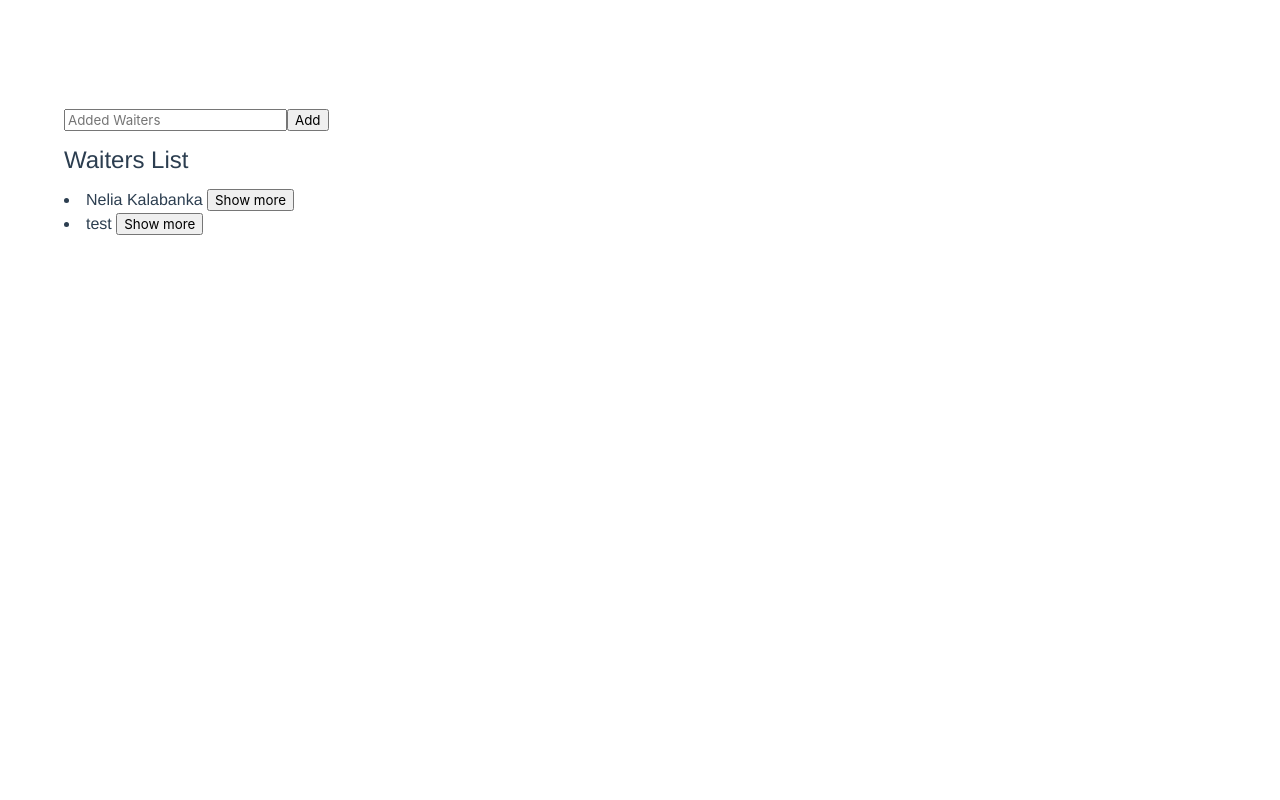
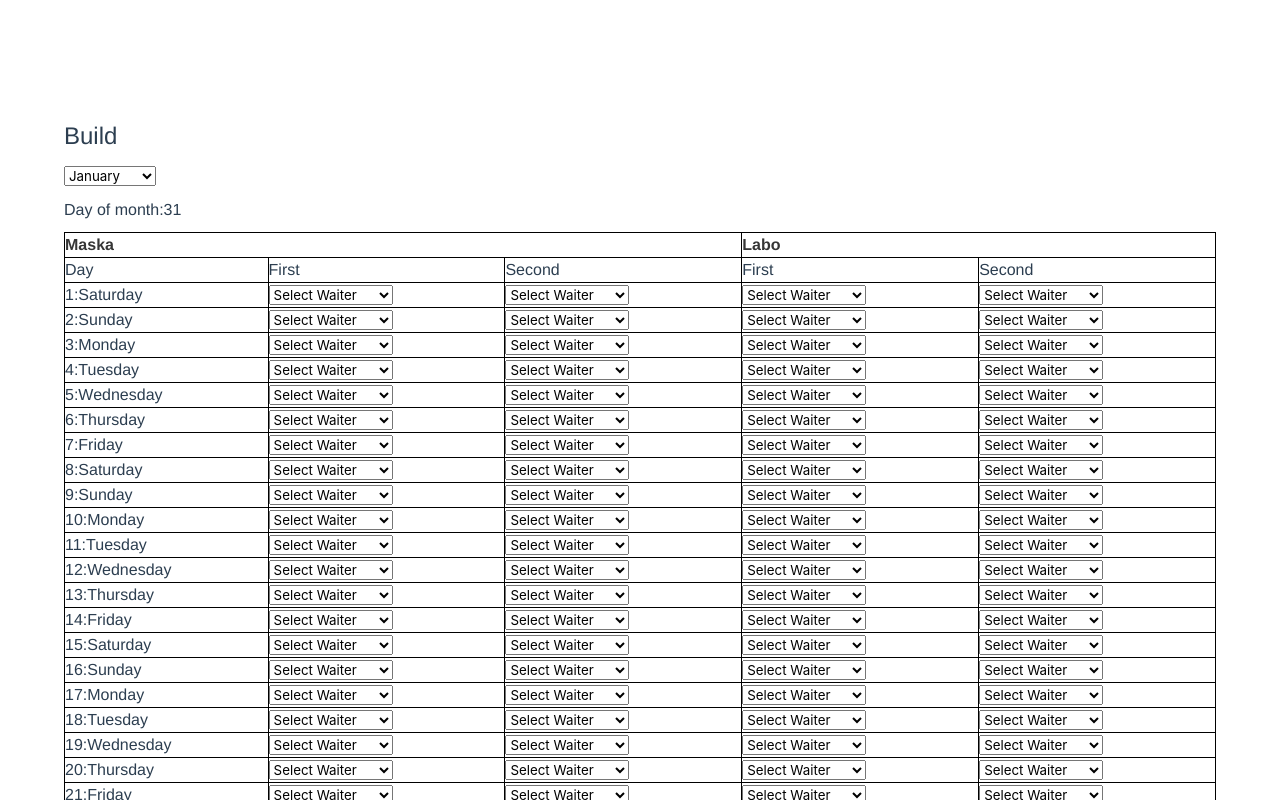
Before and after one commit to YegorMykhalechko/schedule-waiters-app, a Vue app: page / in a window 1280 px wide. Shown: the top 800 px of the page. Built offline with nearby package versions, Linux system fonts and the light colour scheme; data requests are answered from the project's data file.

Commit message:
added select

```diff
--- a/src/App.vue
+++ b/src/App.vue
@@ -3,7 +3,7 @@
     <div class="container">
       <Suspense>
         <template #default>
-          <AvailabilityList />
+          <ScheduleBuild />
         </template>
         <template #fallback>
           <Spinner />
--- a/src/components/ScheduleBuild.vue
+++ b/src/components/ScheduleBuild.vue
@@ -5,7 +5,7 @@
     <option v-for="month of months" :key="month.id" :value="month">{{ month.title }}</option>
   </select>
 
-  <p>Day of month:<span>{{currentMonth.day}}</span></p>
+  <p>Day of month:<span>{{ currentMonth.day }}</span></p>
 
   <table class="main-table">
     <thead>
@@ -23,11 +23,39 @@
       <td>Second</td>
     </tr>
     <tr v-for="(day, index) of dayName">
-      <td>{{index+1}}:{{day}}</td>
-      <td>waiters1</td>
-      <td>waiters2</td>
-      <td>waiters3</td>
-      <td>waiters4</td>
+      <td>{{ index + 1 }}:{{ day }}</td>
+      <td>
+        <select name="waiters">
+          <option value="">Select Waiter</option>
+          <option v-for="(waiter, index) of waiters" :key="waiter.id" :value="waiter.id">
+            {{ waiter.name }}
+          </option>
+        </select>
+      </td>
+      <td>
+        <select name="waiters">
+          <option value="">Select Waiter</option>
+          <option v-for="(waiter, index) of waiters" :key="waiter.id" :value="waiter.id">
+            {{ waiter.name }}
+          </option>
+        </select>
+      </td>
+      <td>
+        <select name="waiters">
+          <option value="">Select Waiter</option>
+          <option v-for="(waiter, index) of waiters" :key="waiter.id" :value="waiter.id">
+            {{ waiter.name }}
+          </option>
+        </select>
+      </td>
+      <td>
+        <select name="waiters">
+          <option value="">Select Waiter</option>
+          <option v-for="(waiter, index) of waiters" :key="waiter.id" :value="waiter.id">
+            {{ waiter.name }}
+          </option>
+        </select>
+      </td>
     </tr>
     </tbody>
   </table>
@@ -37,15 +65,18 @@
 import {computed, defineComponent, ref} from "vue";
 import {months} from "@/month";
 import moment from "moment";
+import axios from "axios";
 
 export default defineComponent({
   name: "ScheduleBuild",
-  setup() {
+  async setup() {
+    const res = await axios.get("http://localhost:3000/waiters");
     const currentMonth = ref(months[0])
+    const waiters = ref(res.data)
 
     const dayName = computed(() => {
       const days = []
-      for(let day = 1; day<currentMonth.value.day+1; day++){
+      for (let day = 1; day < currentMonth.value.day + 1; day++) {
         days.push(moment(`${currentMonth.value.id}-${day}-${moment().year()}`, "MM-DD-YYYY").format('dddd'))
       }
       return days
@@ -54,7 +85,8 @@ export default defineComponent({
     return {
       months,
       currentMonth,
-      dayName
+      dayName,
+      waiters
     }
   }
 })
```
